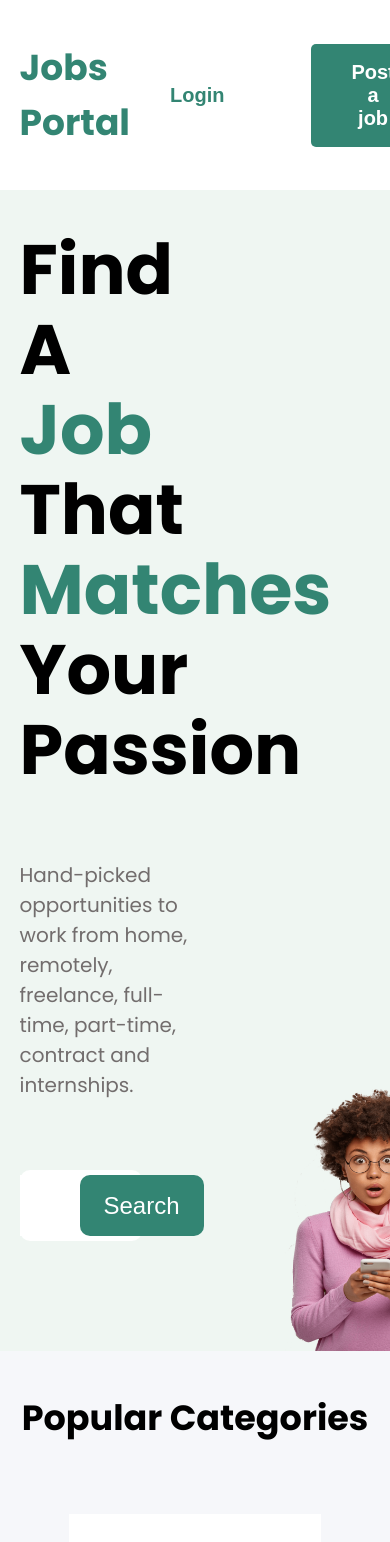
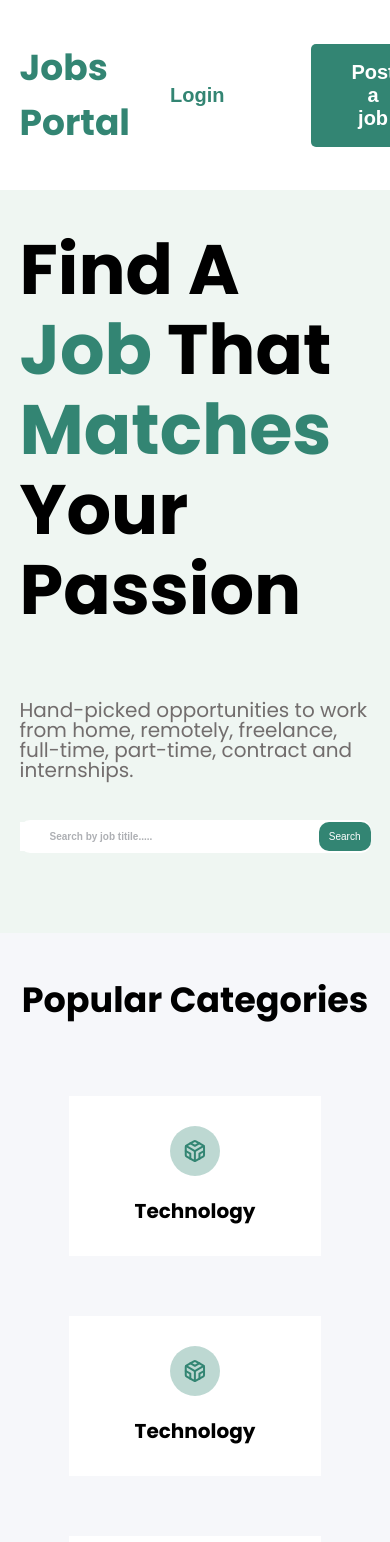
Before and after one commit to Techtees/jobsportal, a React (Create React App) app: page / in a window 390 px wide. Shown: the top 1542 px of the page. Built offline with nearby package versions, Linux system fonts and the light colour scheme.

Commit message:
fixed responsiveness

```diff
--- a/src/components/styles/home.scss
+++ b/src/components/styles/home.scss
@@ -1,3 +1,5 @@
+
+
 .home{
     background: #EFF6F2;
     overflow: hidden;
@@ -12,24 +14,23 @@
 
     .content-sec{
         width: 50%;
+
         h1{
             max-width: 600px;
             margin-bottom: 1em;
         }
         p {
             max-width: 676px;
-            line-height: 3rem;
         }
-
 
         form{
             padding: 7em 0;
             .input-group {
                 background-color:  #fff;
                 border-radius: 10px;
-                padding: .5em 0;
+                padding: .2em 0;
                 display: flex;
-                width: 70%;
+                width: 100%;
                 justify-content: space-between;
 
                 input {
@@ -37,38 +38,75 @@
                     outline: none;
                     width: 78.7%;
                     max-width: 530px;
-                    padding: .95em 0em .95em 3em ;
-                    font-size:2rem;
+                    padding: .90em 0em .90em 3em ;
+                    font-size:var(--fs-md);
                 }
                  button{
                     outline: none;
                     border: none;
                     color: #fff;
                     background-color:#338573;
-                    font-size: 2.4rem;
+                    font-size: var(--fs-md);
                     padding: .55em 1em;
                     border-radius: 10px;
-                    max-width: 200px;
+                    // max-width: 200px;
 
 
                  }
                  ::placeholder {
                     color: #AEB0B4;
                     font-weight: 700;
-                    font-size: 1.8rem;
+                    font-size: var(--fs-md);
                  }
+
+                 @media (max-width: 350px) {
+
+                    background-color: unset;
+                    display: block;
+                    margin: 0px auto;
+                    // border: 1px solid blue;
+                    input{
+                        width: 100%;
+                        margin-bottom: 10px;
+                    }
+
+                    button{
+                        width:100%;
+                        max-width:unset;
+                        padding: 1em 0em;
+
+                    }
+                }
+
             }
+
+
         }
     }
+
     .hero-img{
         width:50% ;
         max-width: 420px;
         position: absolute;
         bottom:-5px;
-        overflow: hidden;
-        left:50%;
-        transform: translateX(50%);
+        // overflow: hidden;
+        left:60%;
+        // transform: translateX(40%);
+
+
     }
 
 
+    @media (max-width: 560px ){
+        .hero-img{
+          display: none;
+        }
+        .content-sec{
+          width: 100%;
+         form{
+            padding: 4em 0;
+         }
+        }
+      }
+
 }
```
